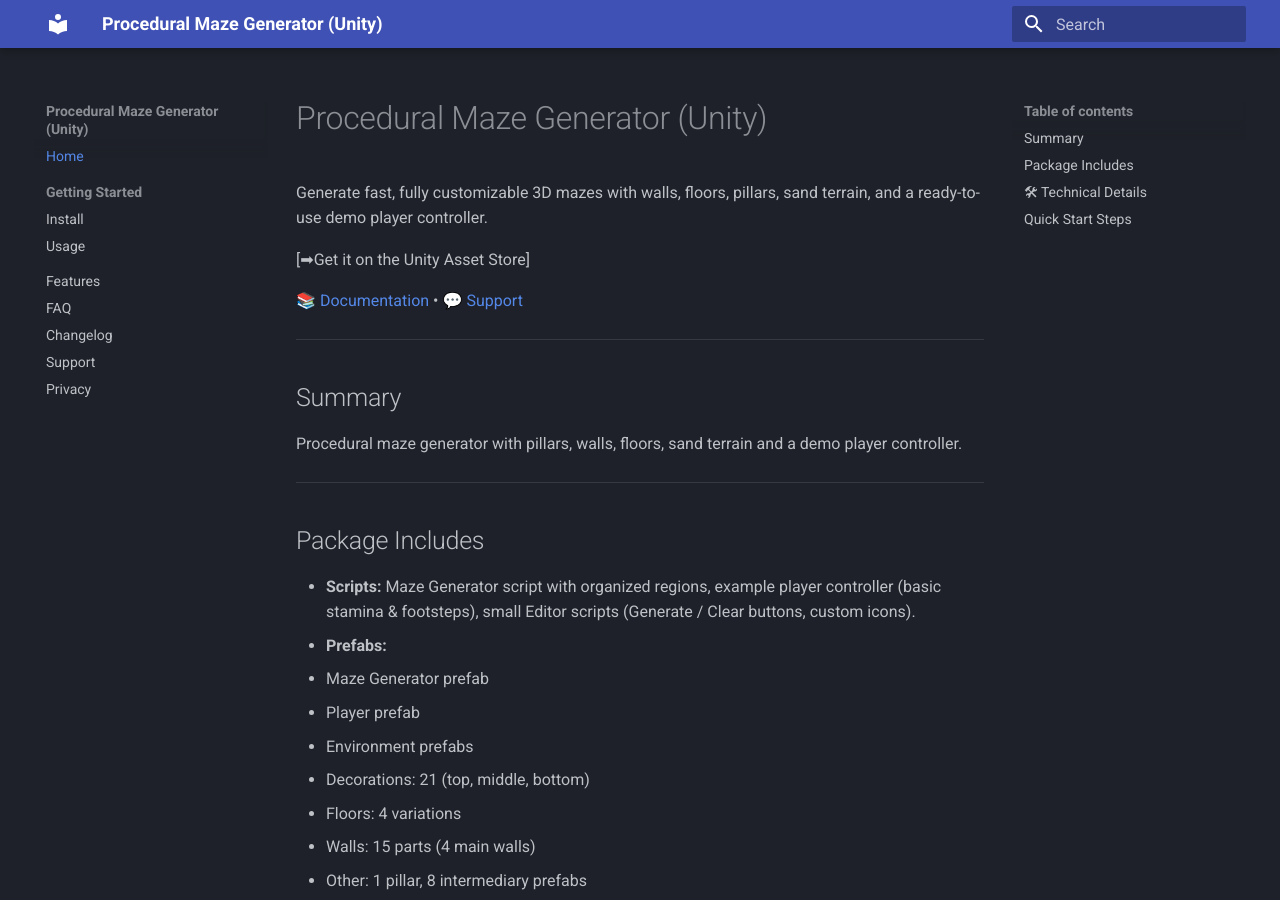
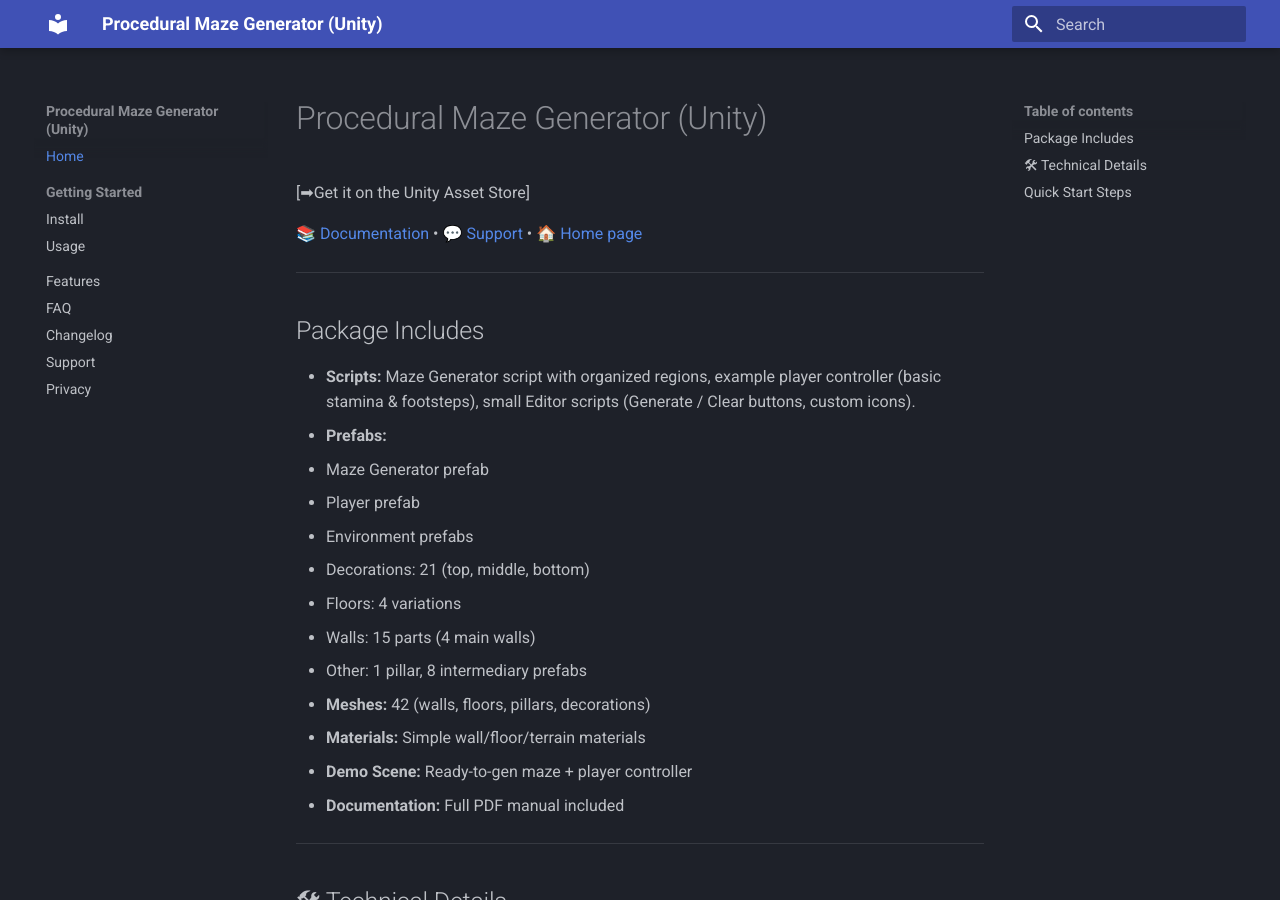
Before and after one commit to dyspropulse/Advanced-maze-generator-Unity, an MkDocs documentation site: the page built from docs/index.md, in a window 1280 px wide and 900 px high. Built offline with MkDocs 1.6.1 and Material for MkDocs 9.7.7, drawn with Linux system fonts in a browser that asks for light colours.

Commit message:
Update index.md

```diff
--- a/docs/index.md
+++ b/docs/index.md
@@ -1,15 +1,8 @@
 # Procedural Maze Generator (Unity)
-
-Generate fast, fully customizable 3D mazes with walls, floors, pillars, sand terrain, and a ready-to-use demo player controller.
 
 [➡Get it on the Unity Asset Store]
 
-[📚 Documentation](./MazeGeneratorDoc.pdf/) • [💬 Support](./support.md/)
-
----
-
-## Summary
-Procedural maze generator with pillars, walls, floors, sand terrain and a demo player controller.
+[📚 Documentation](./MazeGeneratorDoc.pdf/) • [💬 Support](./support.md/) • [🏠 Home page](../)
 
 ---
 
```
